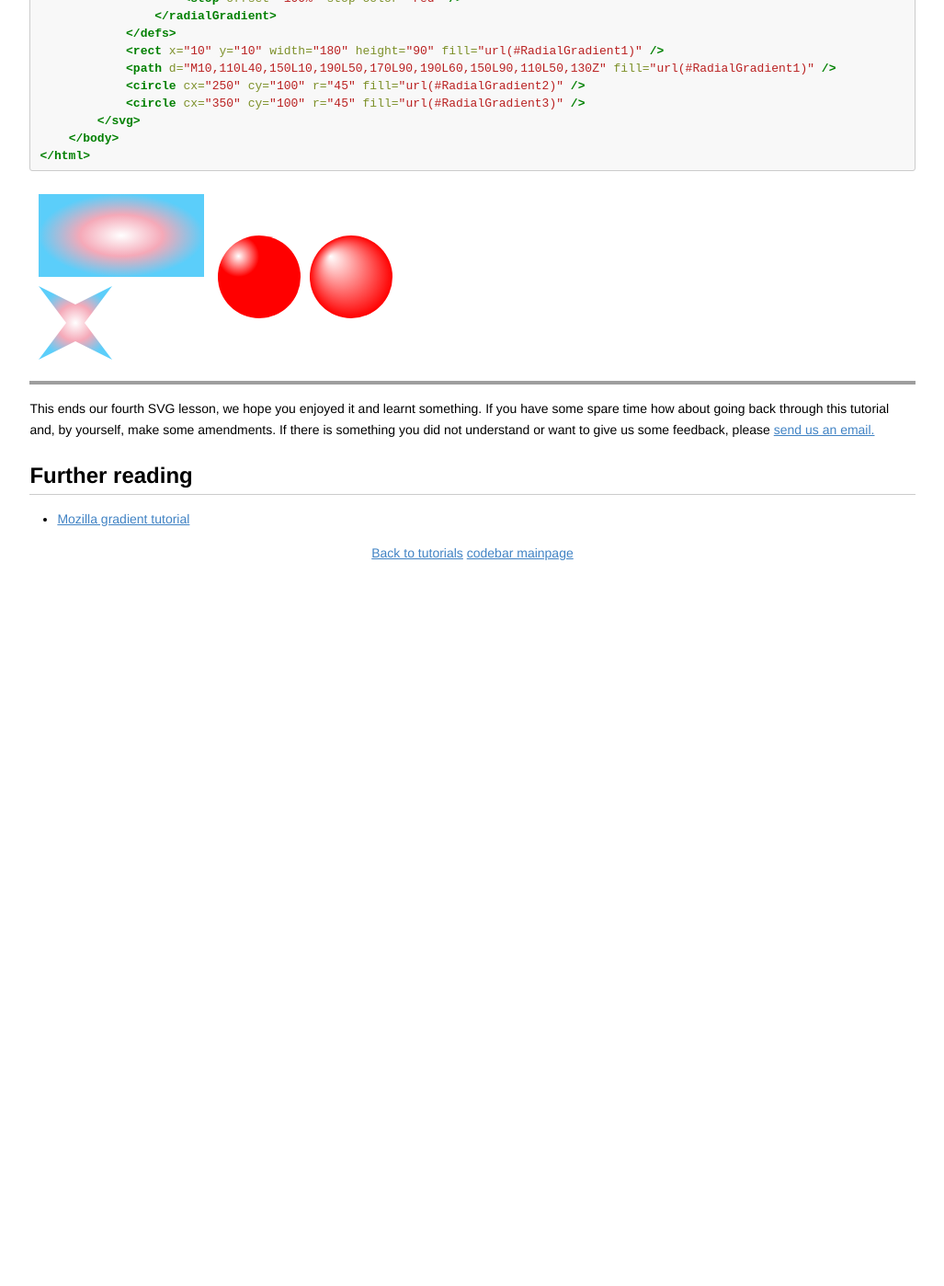
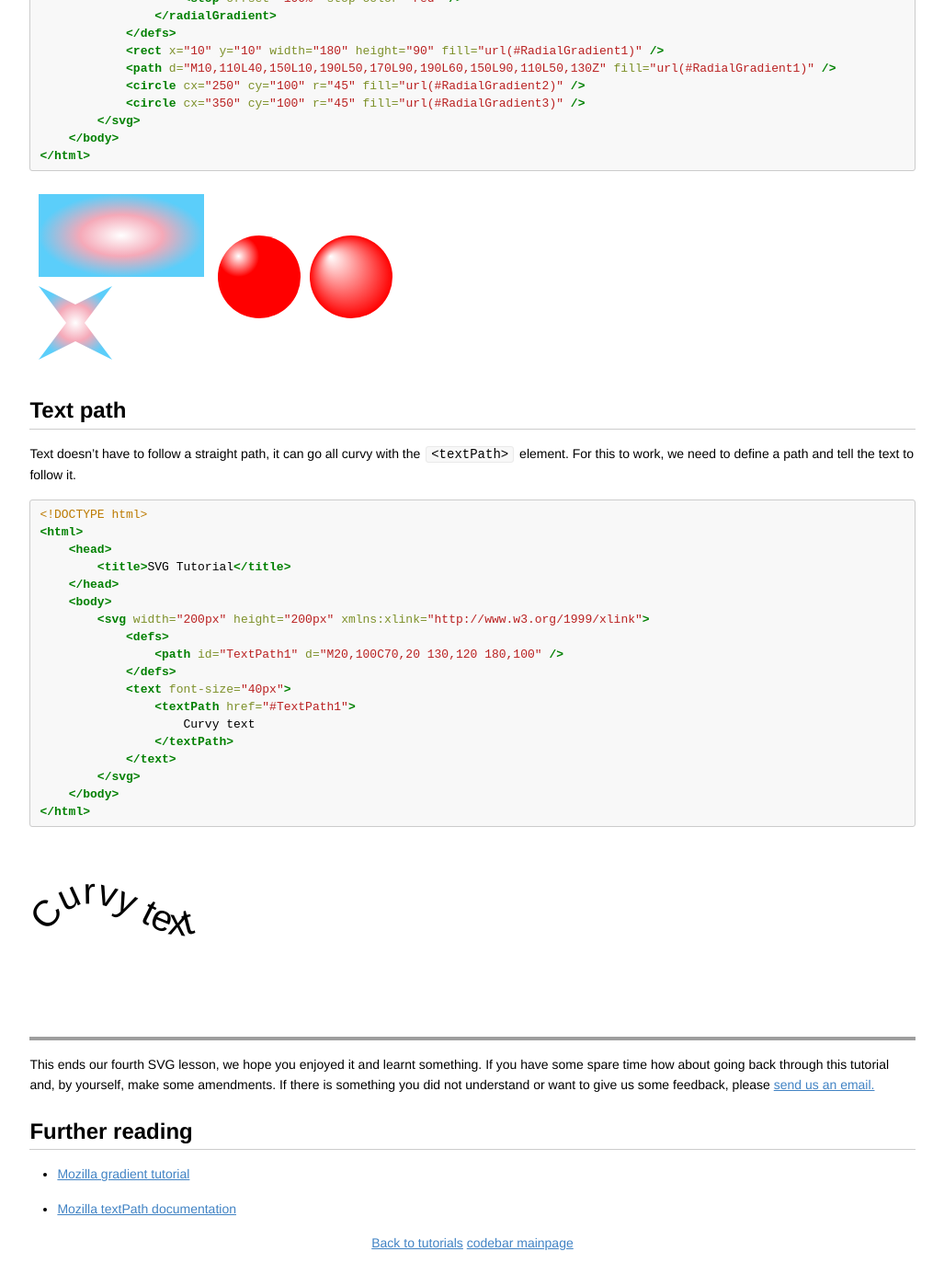
Before and after one commit to codebar/tutorials, a Jekyll site: the page built from svg/lesson4/tutorial.md, in a window 1280 px wide and 1400 px high, scrolled down 4297 px, cut to the strip 0-1398 px from the top of the window. Shown: the whole strip at 92% size, without its empty margins (126-1153 px from the left). Built offline with Jekyll 4.4.1, drawn with Linux system fonts in a browser that asks for light colours; before the commit the page ends 4947 px from its top, so only the background shows below that; some of the changed text lies outside the part shown; grey boxes are pictures that could not be loaded.

Commit message:
Added textPath

````diff
--- a/svg/lesson4/tutorial.md
+++ b/svg/lesson4/tutorial.md
@@ -12,7 +12,7 @@ In this tutorial we are going to look at advanced SVG techniques:
 * Embedded Images
 * Links
 * Colour gradients
-* Fancy text styling
+* Text path
 * Markers
 
 ### Goal
@@ -278,6 +278,45 @@ and the focal point is the same point as the center. This can be customised:
     <circle cx="350" cy="100" r="45" fill="url(#RadialGradient3)" />
 </svg>
 
+## Text path
+
+Text doesn't have to follow a straight path, it can go all curvy with the
+`<textPath>` element. For this to work, we need to define a path and tell
+the text to follow it.
+
+
+```html
+<!DOCTYPE html>
+<html>
+    <head>
+        <title>SVG Tutorial</title>
+    </head>
+    <body>
+        <svg width="200px" height="200px" xmlns:xlink="http://www.w3.org/1999/xlink">
+            <defs>
+                <path id="TextPath1" d="M20,100C70,20 130,120 180,100" />
+            </defs>
+            <text font-size="40px">
+                <textPath href="#TextPath1">
+                    Curvy text
+                </textPath>
+            </text>
+        </svg>
+    </body>
+</html>
+```
+
+<svg id="example5" width="200px" height="200px" xmlns:xlink="http://www.w3.org/1999/xlink">
+    <defs>
+        <path id="TextPath1" d="M20,100C70,20 130,120 180,100" />
+    </defs>
+    <text font-size="40px">
+        <textPath href="#TextPath1">
+            Curvy text
+        </textPath>
+    </text>
+</svg>
+
 
 -----
 This ends our fourth SVG lesson, we hope you enjoyed it and learnt something.
@@ -288,3 +327,4 @@ or want to give us some feedback, please [send us an email.](mailto:feedback@cod
 ## Further reading
 
 * [Mozilla gradient tutorial](https://developer.mozilla.org/en-US/docs/Web/SVG/Tutorial/Gradients)
+* [Mozilla textPath documentation](https://developer.mozilla.org/en-US/docs/Web/SVG/Element/textPath)
````
